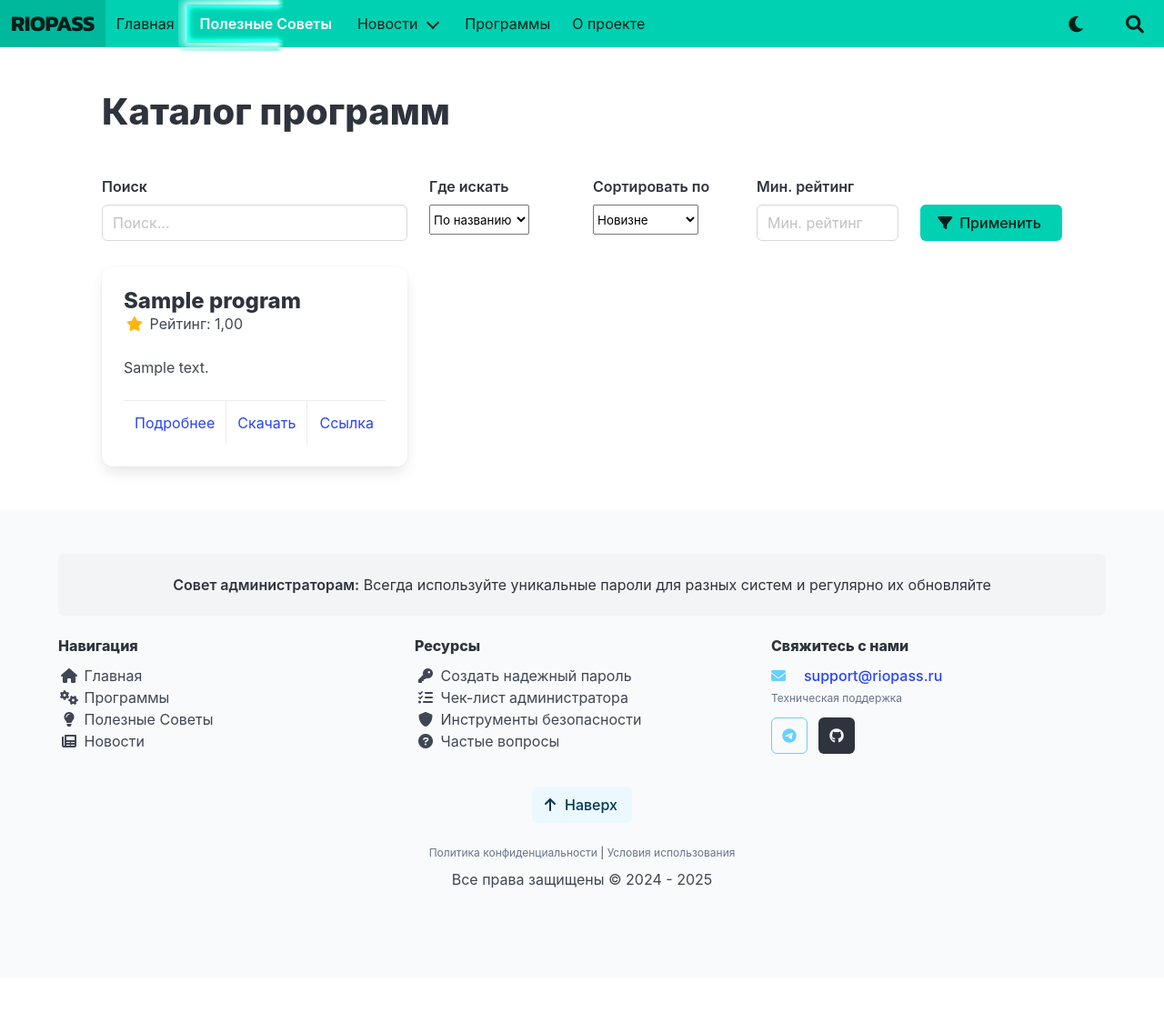
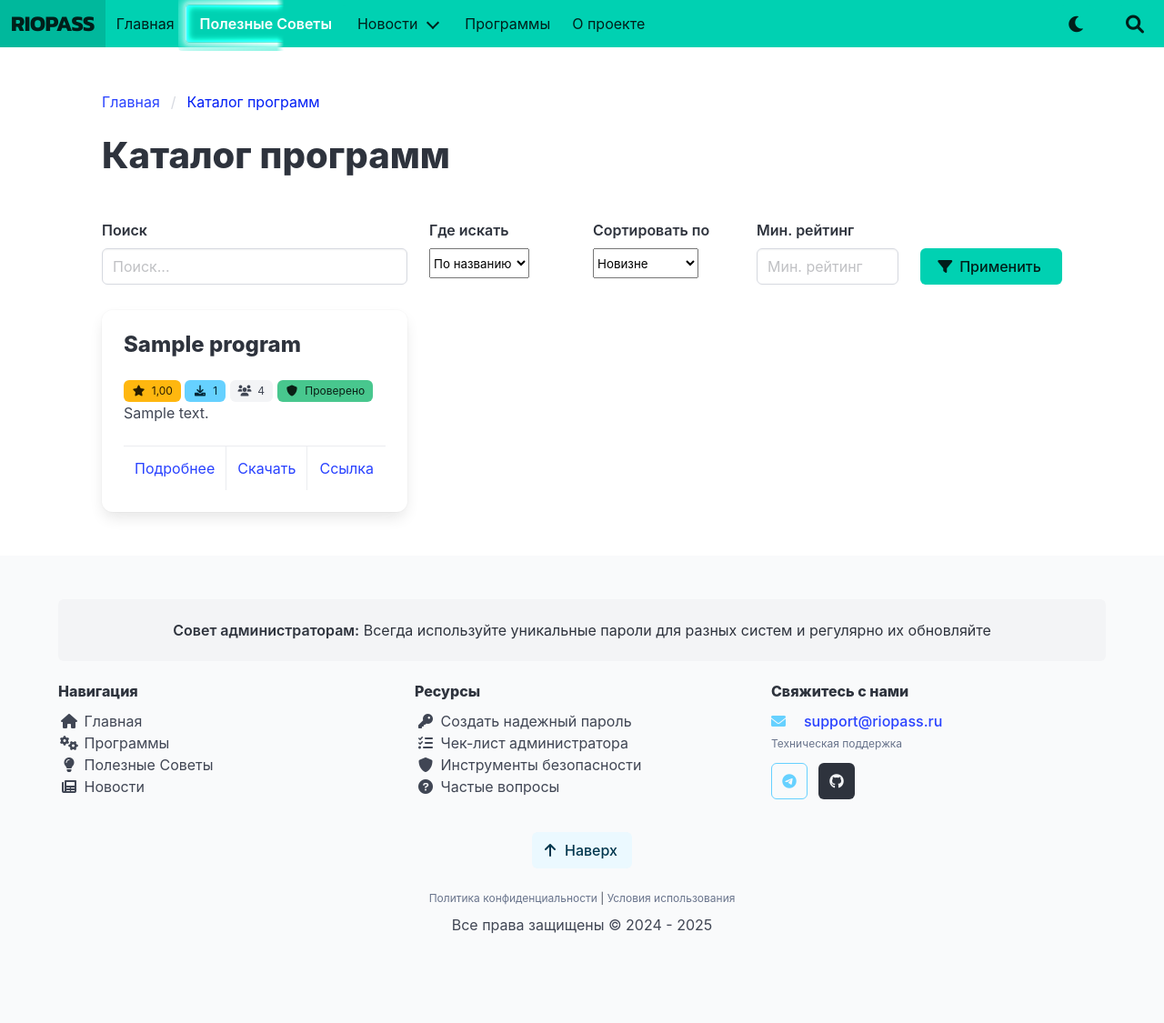
Before and after one commit to 1517mb/cat_time_bot, a Django app: page /content/programs/ in a window 1280 px wide. Shown: the whole page at 91% size. Before the commit the page ends 977 px from the top, so only its background shows below. Run offline with Django 5.2, Linux system fonts and the light colour scheme; tables that the repository leaves empty hold one stand-in row (values such as "Sample post"); some libraries are stand-ins or nearby versions.

Commit message:
Update icons

```diff
--- a/src/templates/content/program_list.html
+++ b/src/templates/content/program_list.html
@@ -6,6 +6,12 @@
 {% block content %}
 <div class="section">
     <div class="container">
+        <nav class="breadcrumb" aria-label="breadcrumbs">
+            <ul>
+                <li><a href="/">Главная</a></li>
+                <li class="is-active"><a href="#" aria-current="page">Каталог программ</a></li>
+            </ul>
+        </nav>
 
         <h1 class="title is-2 mb-6">Каталог программ</h1>
 
@@ -71,14 +77,45 @@
             {% for program in programs %}
                 <div class="column is-one-third">
                     <div class="card program-card">
+                        {% if program.image %}
+                            <div class="card-image">
+                                <figure class="image is-4by3">
+                                    <img src="{{ program.image.url }}" alt="{{ program.name }}" class="program-card-image">
+                                </figure>
+                            </div>
+                        {% endif %}
                         <div class="card-content">
                             <p class="title is-4">{{ program.name }}</p>
-                            <p class="subtitle is-6">
-                                <span class="icon has-text-warning">
-                                    <i class="fas fa-star"></i>
+                            <div class="program-meta">
+                                <span class="tag is-warning">
+                                    <span class="icon">
+                                        <i class="fas fa-star"></i>
+                                    </span>
+                                    <span>{{ program.rating }}</span>
                                 </span>
-                                Рейтинг: {{ program.rating }}
-                            </p>
+                                <span class="tag is-info">
+                                    <span class="icon">
+                                        <i class="fas fa-download"></i>
+                                    </span>
+                                    <span>{{ program.downloads }}</span>
+                                </span>
+                                {% if program.ratings_count > 0 %}
+                                    <span class="tag is-light">
+                                        <span class="icon">
+                                            <i class="fas fa-users"></i>
+                                        </span>
+                                        <span>{{ program.ratings_count }}</span>
+                                    </span>
+                                {% endif %}
+                                {% if program.verified %}
+                                    <span class="tag is-success">
+                                        <span class="icon">
+                                            <i class="fas fa-shield-alt"></i>
+                                        </span>
+                                        <span>Проверено</span>
+                                    </span>
+                                {% endif %}
+                            </div>
                             <div class="content">
                                 {{ program.description|truncatewords:20|safe }}
                             </div>
```
